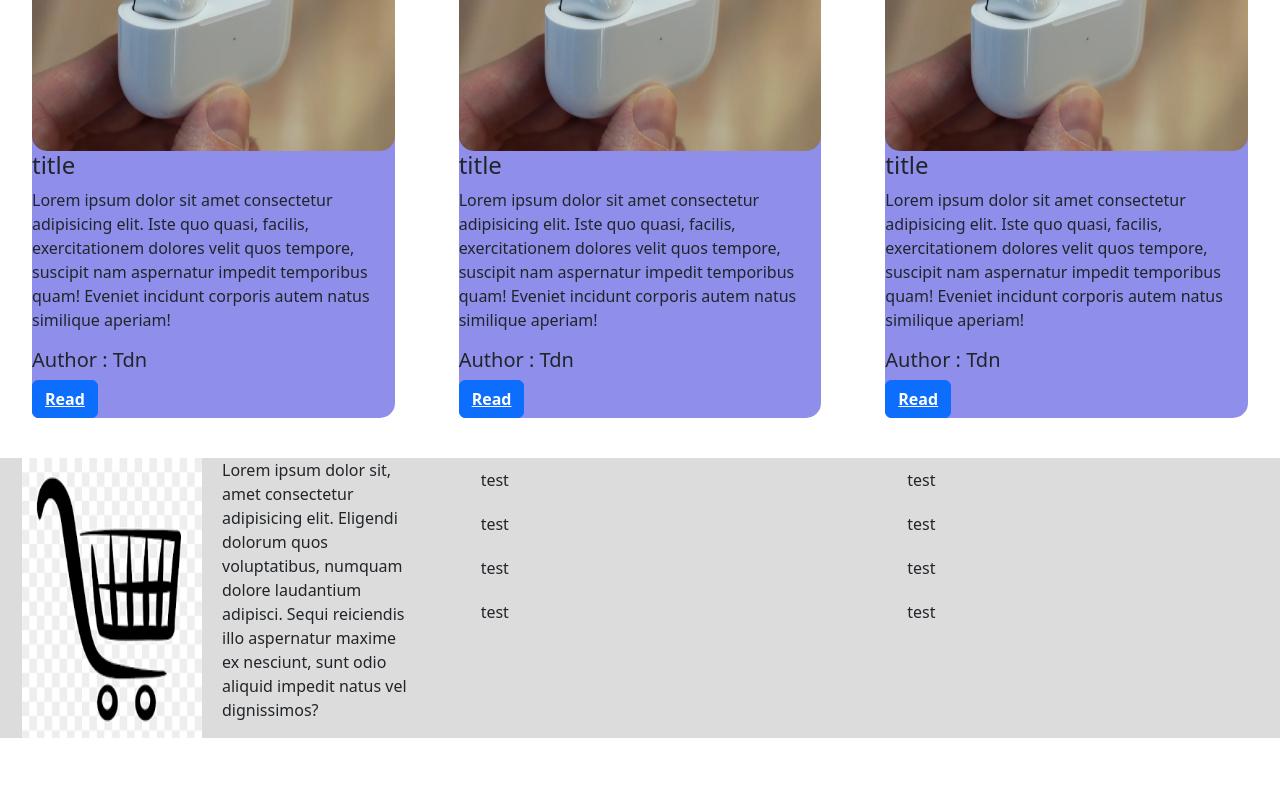
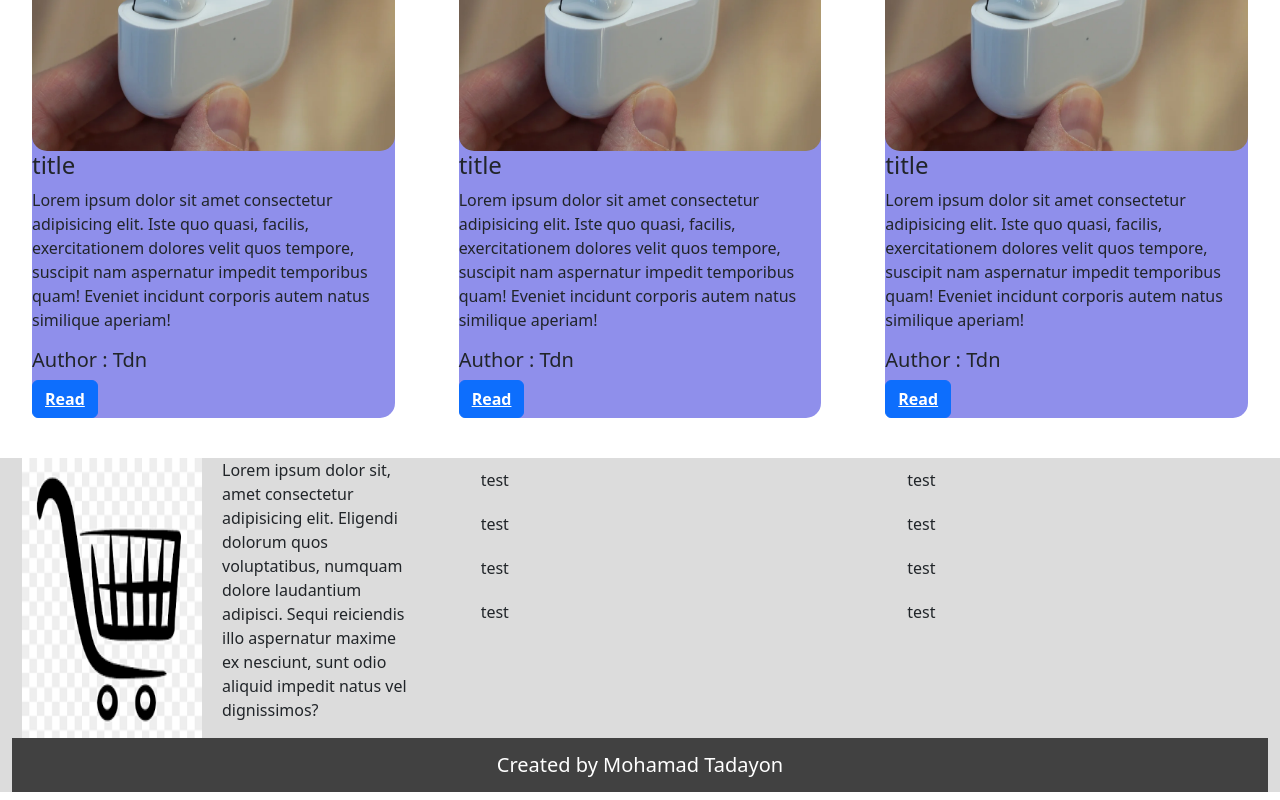
Before and after one commit to MohamadTdn/shopwithreact, a React (Vite) app: page / in a window 1280 px wide. Shown: the part 3785-4585 px from the top of the page. Before the commit the page ends 4523 px from the top, so only its background shows below. Built offline with nearby package versions, Linux system fonts and the light colour scheme.

Commit message:
complete index page

```diff
--- a/src/components/BestProducts/BestProducts.jsx
+++ b/src/components/BestProducts/BestProducts.jsx
@@ -1,6 +1,7 @@
 import React from "react";
 import SectionHeader from "../SectionHeader/SectionHeader";
 import { Swiper, SwiperSlide } from "swiper/react";
+import { Container, Row, Col } from "react-bootstrap";
 import "swiper/css";
 import ProductBox from "../ProductBox/ProductBox";
 
@@ -11,7 +12,10 @@ export default function BestProducts() {
         title={`best products`}
         subTitle={`the list of our best and popular products`}
       />
+      <Container fluid>
         <Swiper slidesPerView={3} spaceBetween={30} className="mySwiper">
+          <Row>
+            <Col lg={4} md={12} sm={12}>
               <SwiperSlide>
                 <ProductBox
                   title={`airpod`}
@@ -20,6 +24,8 @@ export default function BestProducts() {
                   slideBox={true}
                 />
               </SwiperSlide>
+            </Col>
+            <Col lg={4} md={12} sm={12}>
               <SwiperSlide>
                 <ProductBox
                   title={`airpod`}
@@ -28,6 +34,8 @@ export default function BestProducts() {
                   slideBox={true}
                 />
               </SwiperSlide>
+            </Col>
+            <Col lg={4} md={12} sm={12}>
               <SwiperSlide>
                 <ProductBox
                   title={`airpod`}
@@ -36,6 +44,8 @@ export default function BestProducts() {
                   slideBox={true}
                 />
               </SwiperSlide>
+            </Col>
+            <Col lg={4} md={12} sm={12}>
               <SwiperSlide>
                 <ProductBox
                   title={`airpod`}
@@ -44,6 +54,8 @@ export default function BestProducts() {
                   slideBox={true}
                 />
               </SwiperSlide>
+            </Col>
+            <Col lg={4} md={12} sm={12}>
               <SwiperSlide>
                 <ProductBox
                   title={`airpod`}
@@ -52,23 +64,10 @@ export default function BestProducts() {
                   slideBox={true}
                 />
               </SwiperSlide>
-        <SwiperSlide>
-          <ProductBox
-            title={`airpod`}
-            price={200}
-            imgSrc={`images/airpodimg.webp`}
-            slideBox={true}
-          />
-        </SwiperSlide>
-        <SwiperSlide>
-          <ProductBox
-            title={`airpod`}
-            price={200}
-            imgSrc={`images/airpodimg.webp`}
-            slideBox={true}
-          />
-        </SwiperSlide>
+            </Col>
+          </Row>
         </Swiper>
+      </Container>
     </div>
   );
 }
--- a/src/components/Footer/Footer.css
+++ b/src/components/Footer/Footer.css
@@ -19,3 +19,13 @@
 .footer-desc {
   display: flex;
 }
+
+.copyright {
+  background-color: #414141;
+  text-align: center;
+  color: #fff;
+}
+
+.copyright h5 {
+  padding: 15px;
+}
--- a/src/components/Footer/Footer.jsx
+++ b/src/components/Footer/Footer.jsx
@@ -34,6 +34,9 @@ export default function Footer() {
           </ul>
         </Col>
       </Row>
+      <div className="copyright">
+        <h5>Created by Mohamad Tadayon</h5>
+      </div>
     </Container>
   );
 }
```
Lines whose indentation alone changed are shown as unchanged.
